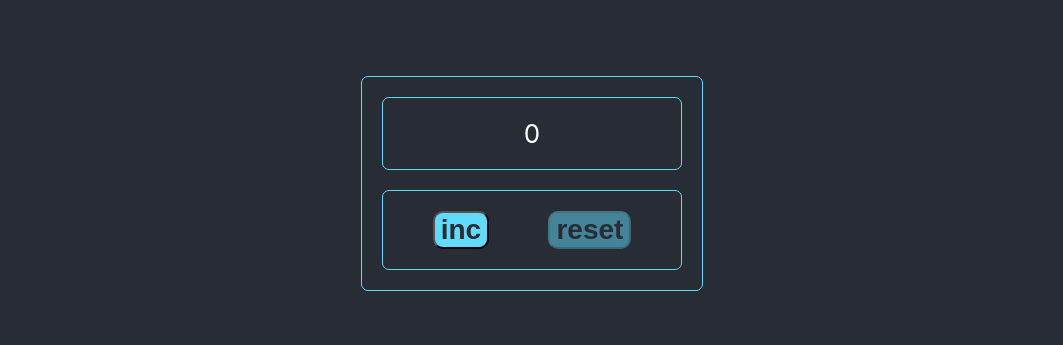
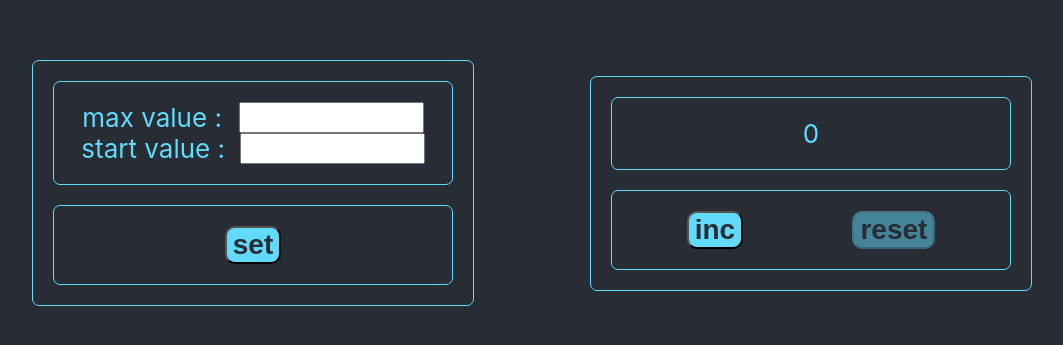
Before and after one commit to ArturKudlo/smart-counter, a React (Create React App) app: page / in a window 1280 px wide. Shown: the part 217-562 px from the top of the page, without its empty margins (108-1171 px from the left). Built offline with nearby package versions, Linux system fonts and the light colour scheme.

Commit message:
add comments

```diff
--- a/package.json
+++ b/package.json
@@ -39,5 +39,8 @@
       "last 1 firefox version",
       "last 1 safari version"
     ]
+  },
+  "devDependencies": {
+    "prettier": "2.3.2"
   }
 }
--- a/src/App.css
+++ b/src/App.css
@@ -2,11 +2,17 @@
   background-color: #282c34;
   min-height: 100vh;
   display: flex;
-  flex-direction: column;
   align-items: center;
-  justify-content: center;
+  justify-content: space-around;
   font-size: calc(10px + 2vmin);
   color: white;
+}
+
+.wrap {
+  display: flex;
+  align-items: center;
+  justify-content: space-between;
+  width: 1000px;
 }
 
 .App-link {
@@ -17,7 +23,7 @@
   border: 1px solid #61dafb;
   border-radius: 7px;
   padding: 20px;
-  width: 300px;
+  width: 400px;
 }
 .main__content--counter {
   border: 1px solid #61dafb;
@@ -29,6 +35,9 @@
 .main__content--counter .limited {
   font-size: 40px;
   color: red;
+}
+.main__content--counter span {
+  color: #61dafb;
 }
 .main__content--buttons {
   display: flex;
@@ -50,3 +59,9 @@
 .error {
   color: red;
 }
+
+.set__value {
+  color: #61dafb;
+  display: flex;
+  justify-content: space-around;
+}
--- a/src/App.tsx
+++ b/src/App.tsx
@@ -1,15 +1,15 @@
-import React from 'react';
-import './App.css';
-import {Counter} from "./Counter";
+import React, { useEffect, useState } from "react";
+import "./App.css";
+import { Counter } from "./Counter";
+import { CounterSettings } from "./CounterSettings";
 
 function App() {
   return (
     <div className="App">
-        <Counter
-            maxCount={5}
-            resetValue={0}
-            stepValue={2}
-        />
+      <div className={"wrap"}>
+        <CounterSettings />
+        <Counter maxCount={5} resetValue={0} stepValue={1} />
+      </div>
     </div>
   );
 }
--- a/src/Counter.tsx
+++ b/src/Counter.tsx
@@ -1,24 +1,45 @@
-import React, {useState} from 'react';
-import './App.css';
-import {Button} from './components/Button/Button';
-import {Result} from './components/Result/Result';
+import React, { useEffect, useState } from "react";
+import "./App.css";
+import { Button } from "./components/Button/Button";
+import { Result } from "./components/Result/Result";
 
-type TypePropsType = {
+export type TypePropsType = {
   maxCount: number;
   resetValue: number;
-    stepValue: number
+  stepValue: number;
+};
+
+export const Counter = ({ maxCount, resetValue, stepValue }: TypePropsType) => {
+  const [count, setCount] = useState(resetValue);
+
+  useEffect(() => {
+    getTest();
+  }, []);
+
+  useEffect(() => {
+    setItem();
+  }, [count]);
+
+  const setItem = () => {
+    localStorage.setItem("counter value", JSON.stringify(count));
+  };
+
+  const getTest = () => {
+    let newCount = localStorage.getItem("counter value");
+    if (newCount) {
+      let countAsNumber = JSON.parse(newCount);
+      setCount(countAsNumber);
     }
+  };
 
-export const Counter = ({maxCount, resetValue,stepValue}: TypePropsType) => {
-    const [count, setCount] = useState(resetValue);
   const handleIncrement = () => {
     if (count !== maxCount) {
-            setCount(count + stepValue)
+      setCount(count + stepValue);
     }
     // return hello;
   };
   const doReset = () => {
-        setCount(resetValue)
+    setCount(resetValue);
   };
   // do set for our count
 
@@ -27,12 +48,16 @@ export const Counter = ({maxCount, resetValue,stepValue}: TypePropsType) => {
   const isResetValue = count === resetValue;
 
   return (
-            <div className='main__content'>
-                <Result count={count} limited={islimitedCount}/>
-                <div className='main__content--buttons'>
-                    <Button text="inc" inActive={islimitedCount} handleClick={handleIncrement}/>
-                    <Button text="reset" inActive={isResetValue} handleClick={doReset}/>
+    <div className="main__content">
+      <Result count={count} limited={islimitedCount} />
+      <div className="main__content--buttons">
+        <Button
+          text="inc"
+          inActive={islimitedCount}
+          handleClick={handleIncrement}
+        />
+        <Button text="reset" inActive={isResetValue} handleClick={doReset} />
       </div>
     </div>
   );
-}
+};
--- /dev/null
+++ b/src/CounterSettings.tsx
@@ -0,0 +1,21 @@
+import React from "react";
+import { Button } from "./components/Button/Button";
+import { SettingValue } from "./components/SettingValue/SettingValue";
+
+export const CounterSettings = () => {
+  let SetValue = () => {
+    console.log(2);
+  };
+
+  const isResetValue = false;
+  return (
+    <div className="main__content">
+      <div className="main__content--counter">
+        <SettingValue />
+      </div>
+      <div className={"main__content--buttons"}>
+        <Button text="set" inActive={isResetValue} handleClick={SetValue} />
+      </div>
+    </div>
+  );
+};
--- a/src/components/Button/Button.tsx
+++ b/src/components/Button/Button.tsx
@@ -1,13 +1,16 @@
-import React from 'react';
+import React from "react";
 
 type PropsTypeText = {
-    text?: string
-    handleClick: () => void
-    inActive: boolean
-}
+  text?: string;
+  handleClick: () => void;
+  inActive: boolean;
+};
 
-export const Button = ({text = '', handleClick, inActive}: PropsTypeText) => {
-    return (
-        <button className='btn btn__inc' disabled={inActive} onClick={handleClick}>{text}</button>
-    )
-}
+export const Button = ({ text, handleClick, inActive }: PropsTypeText) => {
+  // destructuring
+  return (
+    <button className="btn btn__inc" disabled={inActive} onClick={handleClick}>
+      {text}
+    </button>
+  );
+};
--- /dev/null
+++ b/src/components/SettingValue/Input.tsx
@@ -0,0 +1,14 @@
+import React from "react";
+
+type PropsTypeSetValue = {
+  text: string;
+};
+
+export const Input = ({ text }: PropsTypeSetValue) => {
+  return (
+    <div className={"set__value"}>
+      <div>{text}</div>
+      <input type={"number"} />
+    </div>
+  );
+};
--- /dev/null
+++ b/src/components/SettingValue/SettingValue.tsx
@@ -0,0 +1,11 @@
+import React from "react";
+import { Input } from "./Input";
+
+export const SettingValue = () => {
+  return (
+    <div>
+      <Input text={"max value :"} />
+      <Input text={"start value :"} />
+    </div>
+  );
+};
```
Also changed, not shown: 1 other file (tests, documents, lock files or other folders). Lines whose indentation alone changed are shown as unchanged.
